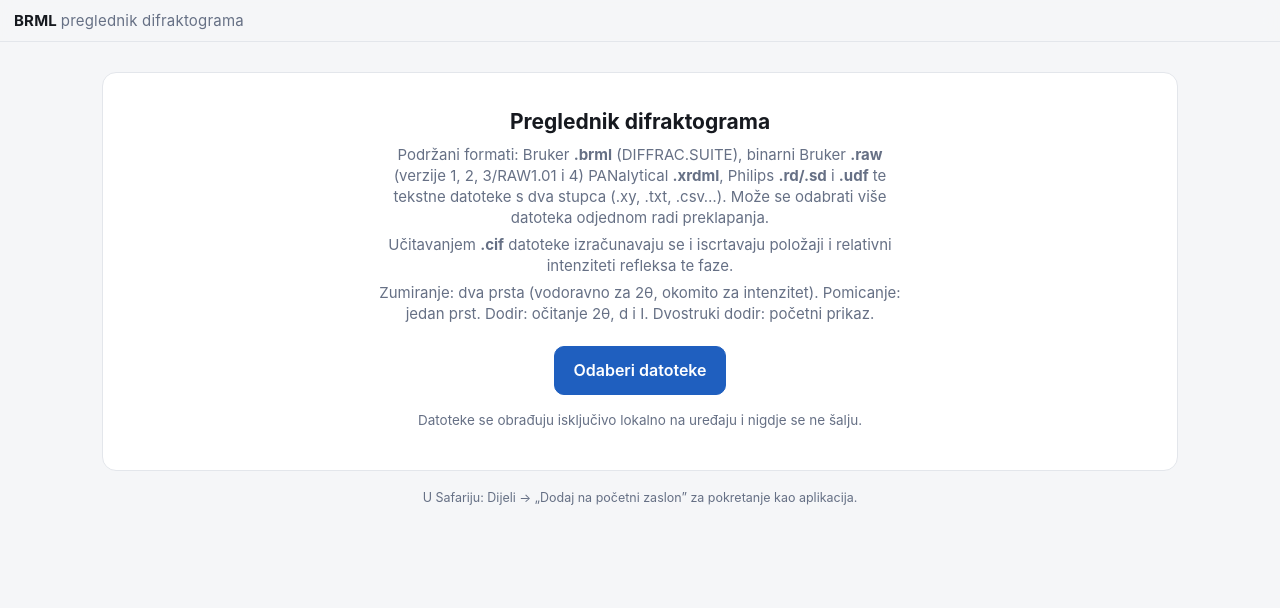
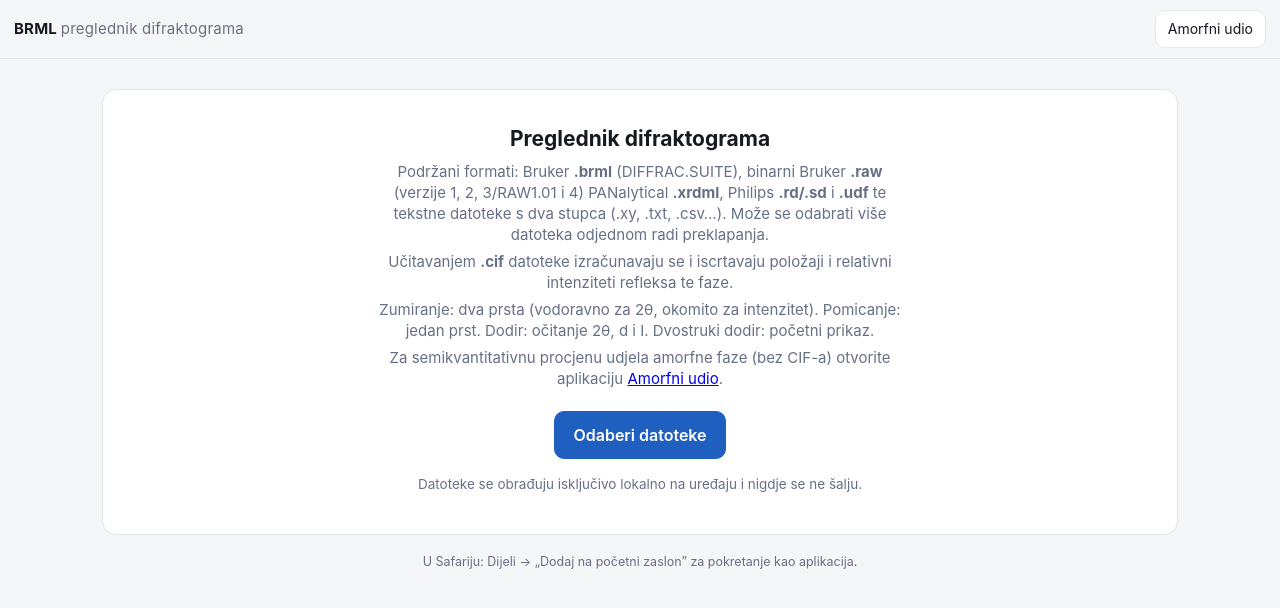
Before and after one commit to ky76s2tqp8-cmd/brml-preglednik, a plain HTML site: page index.html in a window 1280 px wide. Drawn offline with Linux system fonts and the light colour scheme.

Commit message:
index.html: poveznica na aplikaciju Amorfni udio
Gumb „Amorfni udio” u zaglavlju (uvijek vidljiv) i kratka napomena s
poveznicom na početnom zaslonu preglednika.

Co-Authored-By: Claude Opus 5.5 <noreply@anthropic.com>
Claude-Session: https://claude.ai/code/session_01Hf8CpumsXVYMgB6swsxo6C

```diff
--- a/index.html
+++ b/index.html
@@ -147,7 +147,10 @@
 <body>
 <header>
   <div class="brand">BRML <span>preglednik difraktograma</span></div>
-  <label class="btn primary" id="hdrAdd" hidden>+ Dodaj datoteke<input type="file" id="file" multiple hidden></label>
+  <div style="display:flex;gap:8px;align-items:center">
+    <a class="btn" href="amorfno.html" style="text-decoration:none" title="Semikvantitativna procjena udjela amorfne faze">Amorfni udio</a>
+    <label class="btn primary" id="hdrAdd" hidden>+ Dodaj datoteke<input type="file" id="file" multiple hidden></label>
+  </div>
 </header>
 
 <main>
@@ -156,6 +159,7 @@
     <p>Podržani formati: Bruker <b>.brml</b> (DIFFRAC.SUITE), binarni Bruker <b>.raw</b> (verzije 1, 2, 3/RAW1.01 i 4) PANalytical <b>.xrdml</b>, Philips <b>.rd/.sd</b> i <b>.udf</b> te tekstne datoteke s dva stupca (.xy, .txt, .csv…). Može se odabrati više datoteka odjednom radi preklapanja.</p>
     <p>Učitavanjem <b>.cif</b> datoteke izračunavaju se i iscrtavaju položaji i relativni intenziteti refleksa te faze.</p>
     <p>Zumiranje: dva prsta (vodoravno za 2θ, okomito za intenzitet). Pomicanje: jedan prst. Dodir: očitanje 2θ, d i I. Dvostruki dodir: početni prikaz.</p>
+    <p>Za semikvantitativnu procjenu udjela amorfne faze (bez CIF-a) otvorite aplikaciju <a href="amorfno.html">Amorfni udio</a>.</p>
     <label class="btn primary big">Odaberi datoteke<input type="file" id="file2" multiple hidden></label>
     <div id="resumeBox" hidden>
       <button class="btn big" id="resumeBtn">↺ Nastavi zadnju sesiju</button>
```
